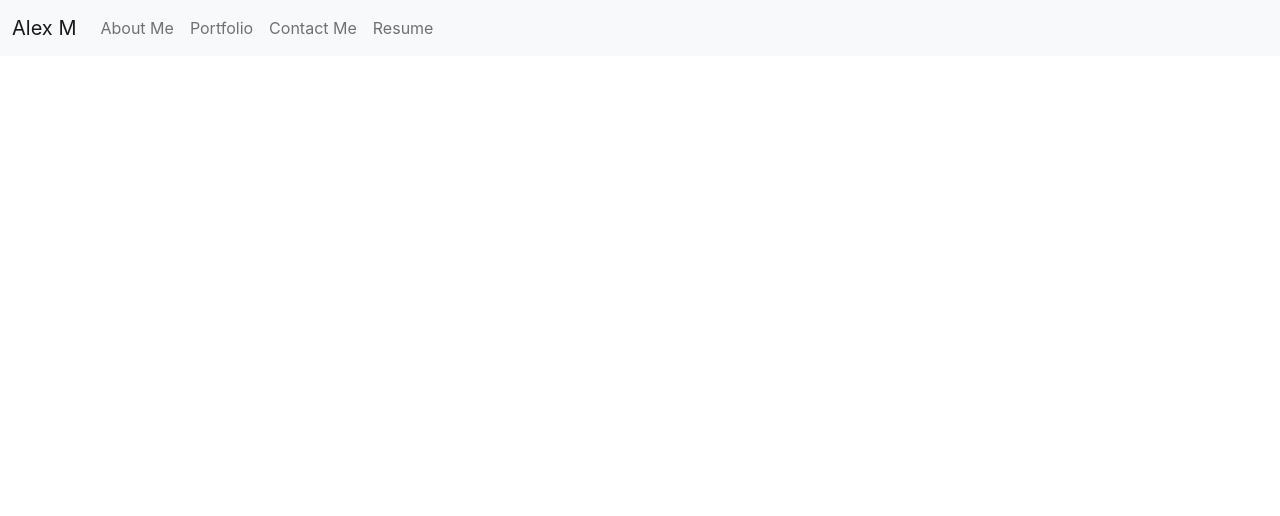
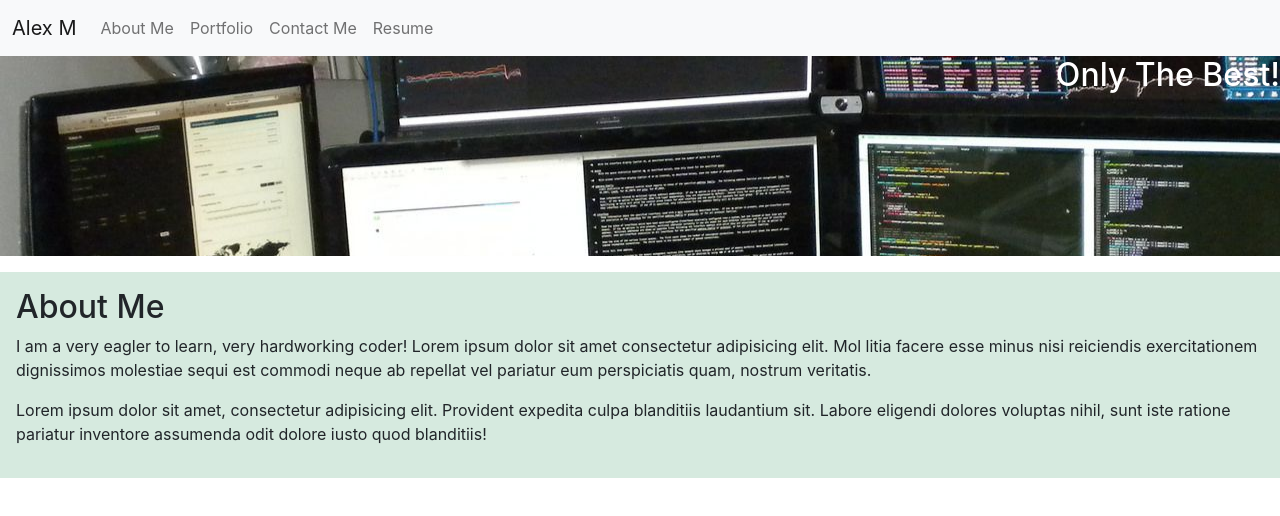
Before and after one commit to alexm1937/my-react-showcase, a React (Create React App) app: page / in a window 1280 px wide. Shown: the top 516 px of the page. Built offline with nearby package versions, Linux system fonts and the light colour scheme.

Commit message:
added more to header and navbar, started about me component

```diff
--- a/src/App.js
+++ b/src/App.js
@@ -1,7 +1,7 @@
 import React, { useState } from 'react';
 // import Nav from './components/Nav';
-import Nav from './components/Header';
-
+import Header from './components/Header';
+import About from './components/About';
 
 function App() {
 
@@ -11,10 +11,9 @@ function App() {
   //returns html body
   return (
     <div>
-      <Nav></Nav>
-
+      <Header></Header>
       <main>
-
+        <About></About>
       </main>
     </div>
   );
--- /dev/null
+++ b/src/components/About/index.js
@@ -0,0 +1,24 @@
+import React from "react";
+
+function About() {
+
+    return (
+        <div className="about-me-div p-3 bg-4">
+         <span className="about-me">
+             <h2>About Me</h2>
+         </span>
+         <section className="right-text">
+            <p>
+                I am a very eagler to learn, very hardworking coder!
+                Lorem ipsum dolor sit amet consectetur adipisicing elit. Mol litia
+                facere esse minus nisi reiciendis exercitationem dignissimos molestiae sequi est commodi neque ab repellat vel pariatur eum perspiciatis quam, nostrum veritatis.
+            </p>
+            <p>Lorem ipsum dolor sit amet, consectetur adipisicing elit. Provident expedita culpa blanditiis laudantium sit. Labore eligendi dolores voluptas nihil,
+                sunt iste ratione pariatur inventore assumenda odit dolore iusto quod blanditiis!
+            </p>
+         </section>
+        </div>
+    );
+}
+
+export default About;
--- a/src/components/Header/index.js
+++ b/src/components/Header/index.js
@@ -3,10 +3,12 @@ import Nav from '../Nav';
 
 function Header() {
 // const {} = props;
-
     return (
         <div>
             <Nav></Nav>
+            <figure className="only-best">
+            <h2>Only The Best!</h2>
+            </figure>
         </div>
     );
 }
--- a/src/components/Nav/index.js
+++ b/src/components/Nav/index.js
@@ -8,11 +8,11 @@ function Nav() {
         <div className="container-fluid d-flex flex-wrap">
             <a className="navbar-brand" href="#">Alex M</a>
             <div className="collapse navbar-collapse" id="navbarNav">
-                <div class="navbar-nav  d-flex flex-wrap">
-                    <a class="nav-link" href="#">About Me</a>
-                    <a class="nav-link" href="#">Portfolio</a>
-                    <a class="nav-link" href="#">Contact Me</a>
-                    <a class="nav-link" href="#">Resume</a>
+                <div className="navbar-nav  d-flex flex-wrap">
+                    <a className="nav-link" href="#">About Me</a>
+                    <a className="nav-link" href="#">Portfolio</a>
+                    <a className="nav-link" href="#">Contact Me</a>
+                    <a className="nav-link" href="#">Resume</a>
                 </div>
             </div>
         </div>
--- a/src/index.css
+++ b/src/index.css
@@ -11,7 +11,29 @@ code {
   font-family: source-code-pro, Menlo, Monaco, Consolas, 'Courier New',
     monospace;
 }
-
+.bg-1 {
+  background-color:  #484a47ff;
+}
+.bg-2 {
+  background-color:  #5c6d70ff;
+}
+.bg-3{
+  background-color:  #b8e0d2ff;
+}
+.bg-4{
+  background-color:  #d6eadfff;
+}
+.bg-5{
+  background-color:  #bea8a7ff;
+}
+.only-best {
+  background-image: url("./assets/imgs/bg1.jpg");
+  height: 200px;
+  background-position-x: center;
+  background-position-y: 30%;
+  color: white;
+  text-align: right;
+}
 /* CSS HEX */
 /* --davys-grey: #484a47ff;
 --cadet: #5c6d70ff;
```
Also changed, not shown: src/app.css (added, +11 -0 lines).
